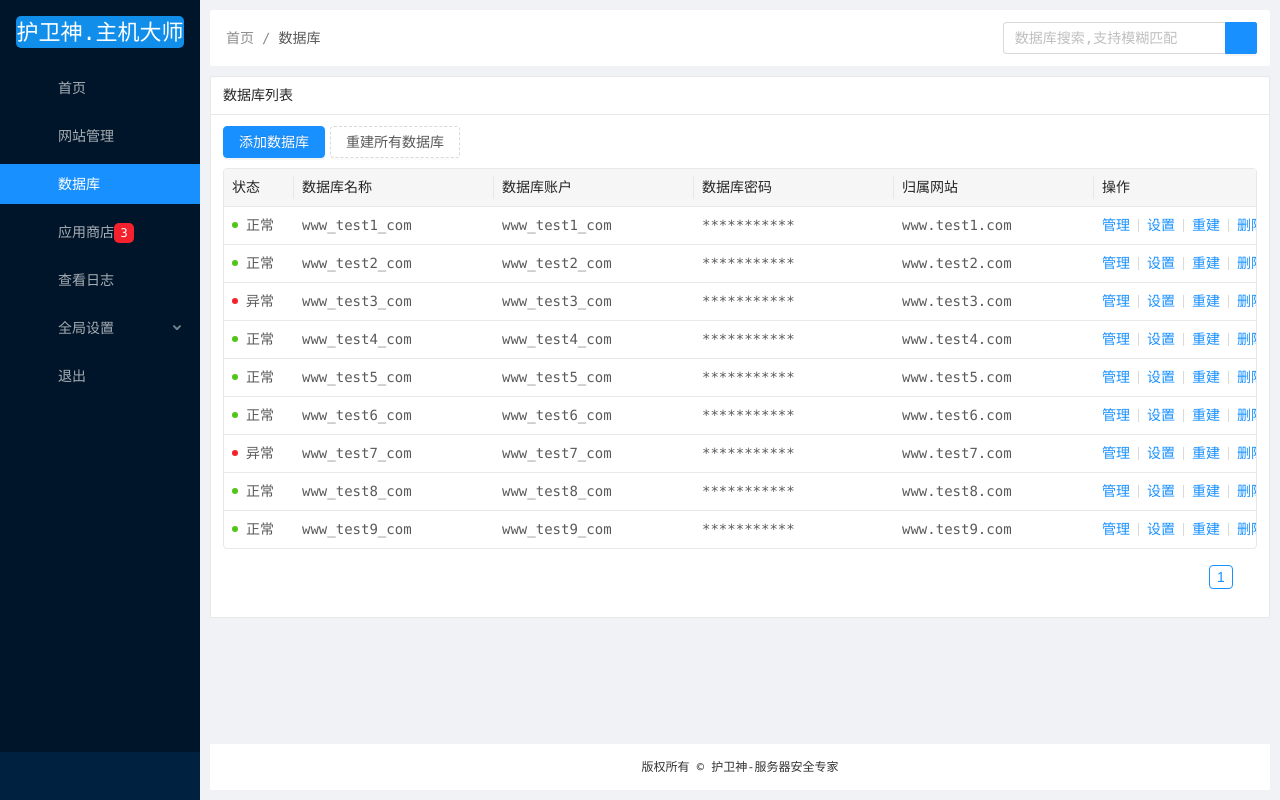
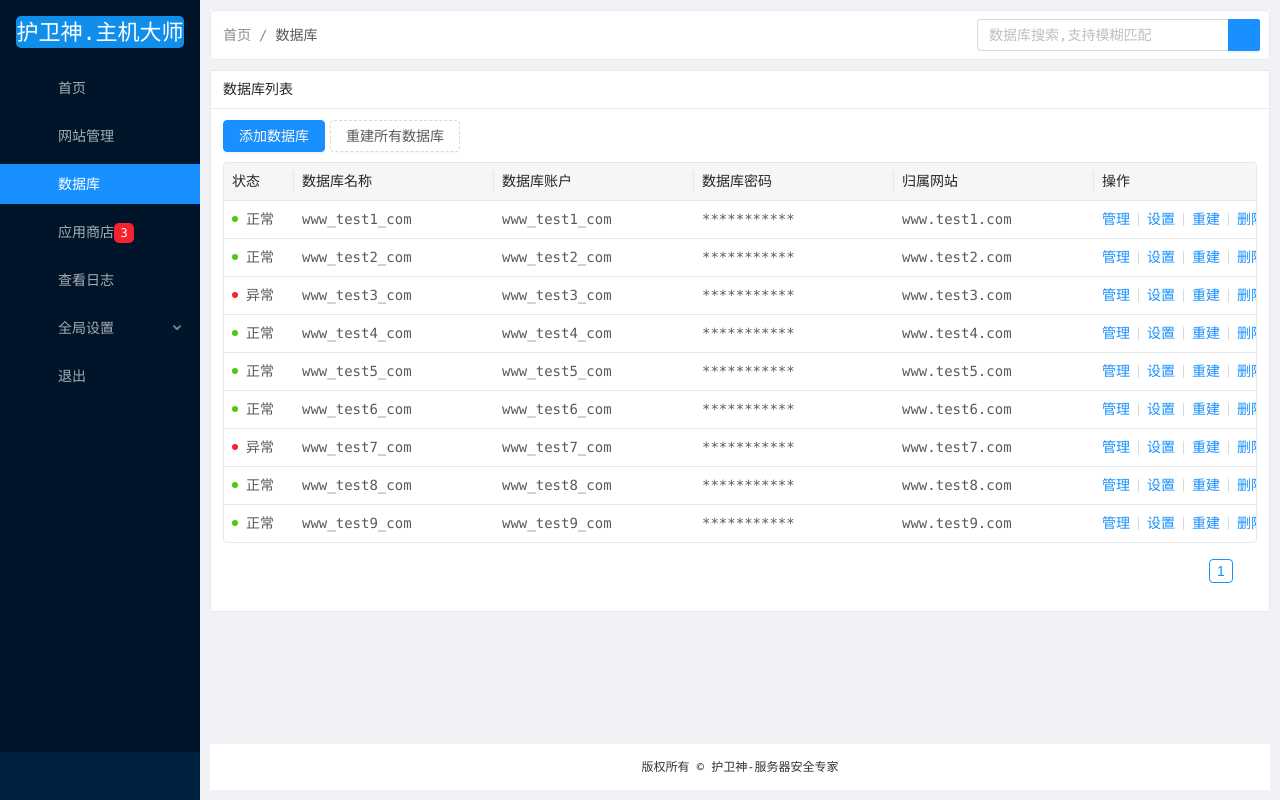
Before and after one commit to sgseo/hwspanel.web, a Vue app: page /#/db in a window 1280 px wide. Built offline with nearby package versions, Linux system fonts and the light colour scheme; a small style sheet from the web is missing.

Commit message:
优化顶栏组件

```diff
--- a/src/components/AppStore.vue
+++ b/src/components/AppStore.vue
@@ -1,7 +1,7 @@
 <template>
   <div>
-    <my-topbar title="应用商店">
-      <a-input-search slot="col4" placeholder="应用搜索,支持模糊匹配" enter-button @search="searchApp" />
+    <my-topbar title="应用商店" :leftWidth="130" :rightWidth="300">
+      <a-input-search slot="right" placeholder="应用搜索,支持模糊匹配" enter-button @search="searchApp" />
     </my-topbar>
 
     <a-row :gutter="[10,10]">
--- a/src/components/Db.vue
+++ b/src/components/Db.vue
@@ -1,7 +1,12 @@
 <template>
   <div>
-    <my-topbar title="数据库">
-      <a-input-search slot="col4" placeholder="数据库搜索,支持模糊匹配" enter-button @search="searchDatabase" />
+    <my-topbar title="数据库" :leftWidth="115" :rightWidth="300">
+      <a-input-search
+        slot="right"
+        placeholder="数据库搜索,支持模糊匹配"
+        enter-button
+        @search="searchDatabase"
+      />
     </my-topbar>
 
     <a-row :gutter="[10,10]">
--- a/src/components/Index.vue
+++ b/src/components/Index.vue
@@ -1,16 +1,18 @@
 <template>
   <div>
-    <my-topbar>
-      <span slot="col1">
-        <a-icon type="tags" />
-        系统：{{ topBar.osName }}
+    <my-topbar :leftWidth="400" :rightWidth="230">
+      <span slot="left">
+        <span style="padding-right: 50px">
+          <a-icon type="tags" />
+          系统：{{ topBar.osName }}
+        </span>
+        <span>{{ topBar.upTime }}</span>
       </span>
-      <span slot="col2">{{ topBar.upTime }}</span>
-      <a slot="col3" class="color-warning" :href="topBar.adv.url" target="_blank">
+      <a slot="center" class="color-warning" :href="topBar.adv.url" target="_blank">
         <a-icon type="notification" />
         {{ topBar.adv.info }}
       </a>
-      <span slot="col4">
+      <span slot="right">
         <a-badge dot class="font12px">
           <a href="https://github.com/Wjinlei/hwspanel" target="_blank" class="color666">
             <a-icon type="github" />
--- a/src/components/Log.vue
+++ b/src/components/Log.vue
@@ -1,7 +1,7 @@
 <template>
   <div>
-    <my-topbar title="日志">
-      <a-input-search slot="col4" placeholder="日志详情搜索，支持模糊匹配" enter-button @search="searchLog" />
+    <my-topbar title="日志" :leftWidth="100" :rightWidth="300">
+      <a-input-search slot="right" placeholder="日志详情搜索，支持模糊匹配" enter-button @search="searchLog" />
     </my-topbar>
 
     <a-row :gutter="[10,10]">
--- a/src/components/PanelSetting.vue
+++ b/src/components/PanelSetting.vue
@@ -1,6 +1,6 @@
 <template>
   <div>
-    <my-topbar title="面板设置"></my-topbar>
+    <my-topbar title="面板设置" :leftWidth="130" :rightWidth="0"></my-topbar>
 
     <a-row :gutter="[10,10]">
       <a-col :span="24">
--- a/src/components/Site.vue
+++ b/src/components/Site.vue
@@ -1,12 +1,7 @@
 <template>
   <div>
-    <my-topbar title="网站管理">
-      <a-input-search
-        slot="col4"
-        placeholder="网站搜索,支持模糊匹配"
-        enter-button
-        @search="searchSite"
-      />
+    <my-topbar title="网站管理" :leftWidth="130" :rightWidth="300">
+      <a-input-search slot="right" placeholder="网站搜索,支持模糊匹配" enter-button @search="searchSite" />
     </my-topbar>
 
     <a-row :gutter="[10,10]">
--- a/src/components/UserSetting.vue
+++ b/src/components/UserSetting.vue
@@ -1,6 +1,6 @@
 <template>
   <div>
-    <my-topbar title="用户设置"></my-topbar>
+    <my-topbar title="用户设置" :leftWidth="130" :rightWidth="0"></my-topbar>
 
     <a-row :gutter="[10,10]">
       <a-col :span="24">
--- a/src/components/base/TopBar.vue
+++ b/src/components/base/TopBar.vue
@@ -1,10 +1,17 @@
 <template>
   <a-row :gutter="[10,10]">
     <a-col :span="24">
-      <a-card size="small" :bordered="false" class="font12px">
-        <a-row :gutter="[5,5]" class="flex-row-flex-start-wrap">
-          <a-col :xs="24" :sm="24" :md="24" :lg="5" :xl="4">
-            <slot name="col1">
+      <a-table
+        :scroll="{ x: tableMinWidth }"
+        :columns="columns"
+        :data-source="datas"
+        :showHeader="false"
+        :pagination="false"
+        size="small"
+        class="bg-white"
+      >
+        <span slot="left">
+          <slot name="left">
             <a-breadcrumb>
               <a-breadcrumb-item>
                 <a-icon type="home" />
@@ -13,28 +20,79 @@
               <a-breadcrumb-item>{{ title }}</a-breadcrumb-item>
             </a-breadcrumb>
           </slot>
-          </a-col>
-          <a-col :xs="24" :sm="24" :md="24" :lg="4" :xl="4">
-            <slot name="col2"></slot>
-          </a-col>
-          <a-col :xs="24" :sm="24" :md="24" :lg="8" :xl="10">
-            <slot name="col3"></slot>
-          </a-col>
-          <a-col :xs="24" :sm="24" :md="24" :lg="7" :xl="6" class="text-right">
-            <slot name="col4"></slot>
-          </a-col>
-        </a-row>
-      </a-card>
+        </span>
+        <span slot="center">
+          <slot name="center"></slot>
+        </span>
+        <span slot="right">
+          <slot name="right"></slot>
+        </span>
+      </a-table>
     </a-col>
   </a-row>
 </template>
 
 
 <script>
+const datas = [
+  {
+    key: 1,
+    left: "",
+    center: "",
+    right: ""
+  }
+];
+
 export default {
+  data() {
+    return {
+      columns: [
+        {
+          key: "left",
+          title: "left",
+          dataIndex: "left",
+          className: "table_title font12px",
+          ellipsis: true,
+          width: this.leftWidth,
+          scopedSlots: { customRender: "left" }
+        },
+        {
+          key: "center",
+          title: "center",
+          dataIndex: "center",
+          className: "table_title font12px",
+          ellipsis: true,
+          scopedSlots: { customRender: "center" }
+        },
+        {
+          key: "right",
+          title: "right",
+          dataIndex: "right",
+          className: "table_title font12px",
+          ellipsis: true,
+          width: this.rightWidth,
+          scopedSlots: { customRender: "right" }
+        }
+      ],
+
+      datas
+    };
+  },
+  computed: {
+    tableMinWidth: function() {
+      return this.leftWidth + this.rightWidth;
+    }
+  },
   props: {
     title: {
-      type: String
+      type: String,
+      default: "用title替换这里"
+    },
+    leftWidth: {
+      type: [String, Number]
+    },
+    rightWidth: {
+      type: [String, Number]
     }
   }
 };
```
Lines whose indentation alone changed are shown as unchanged.
